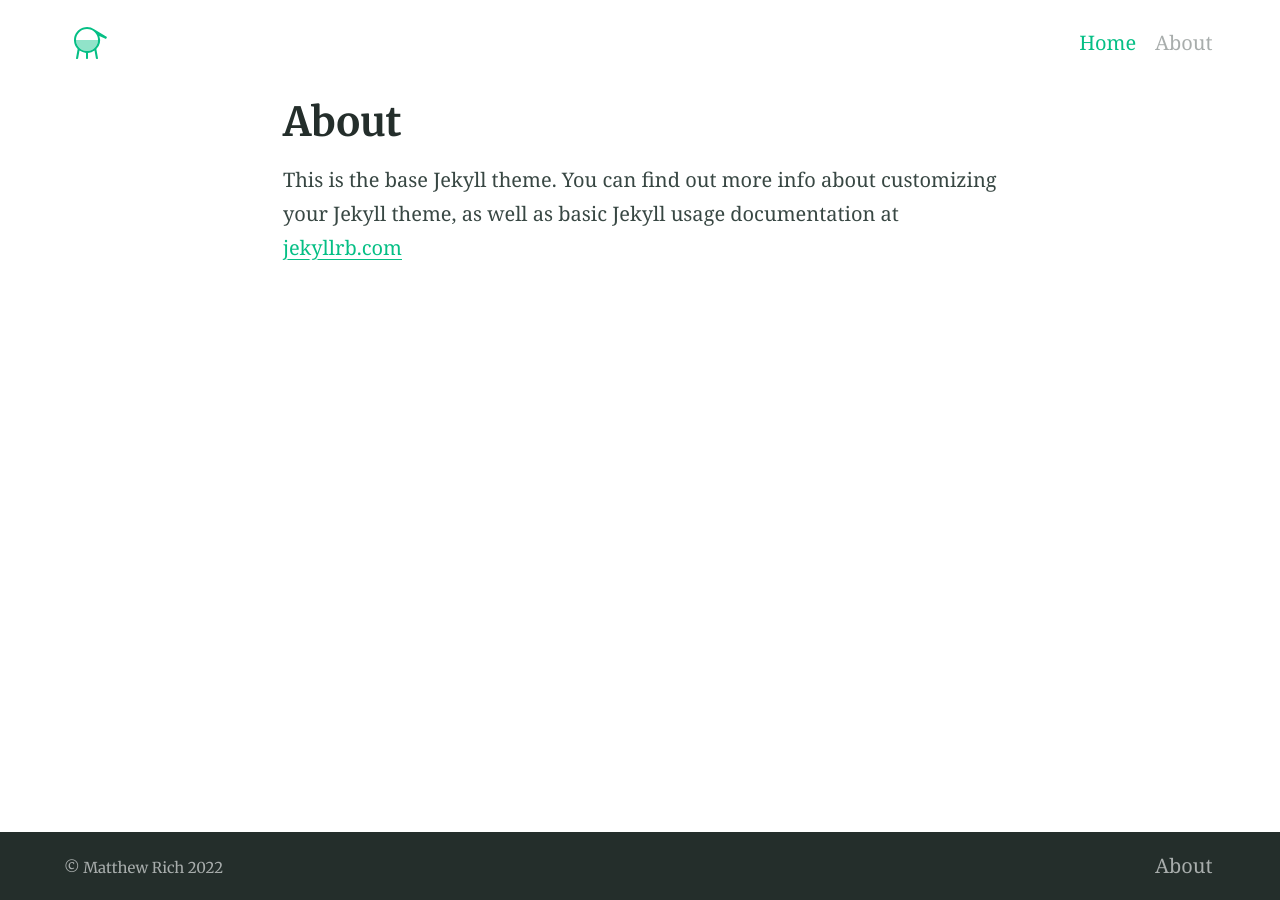
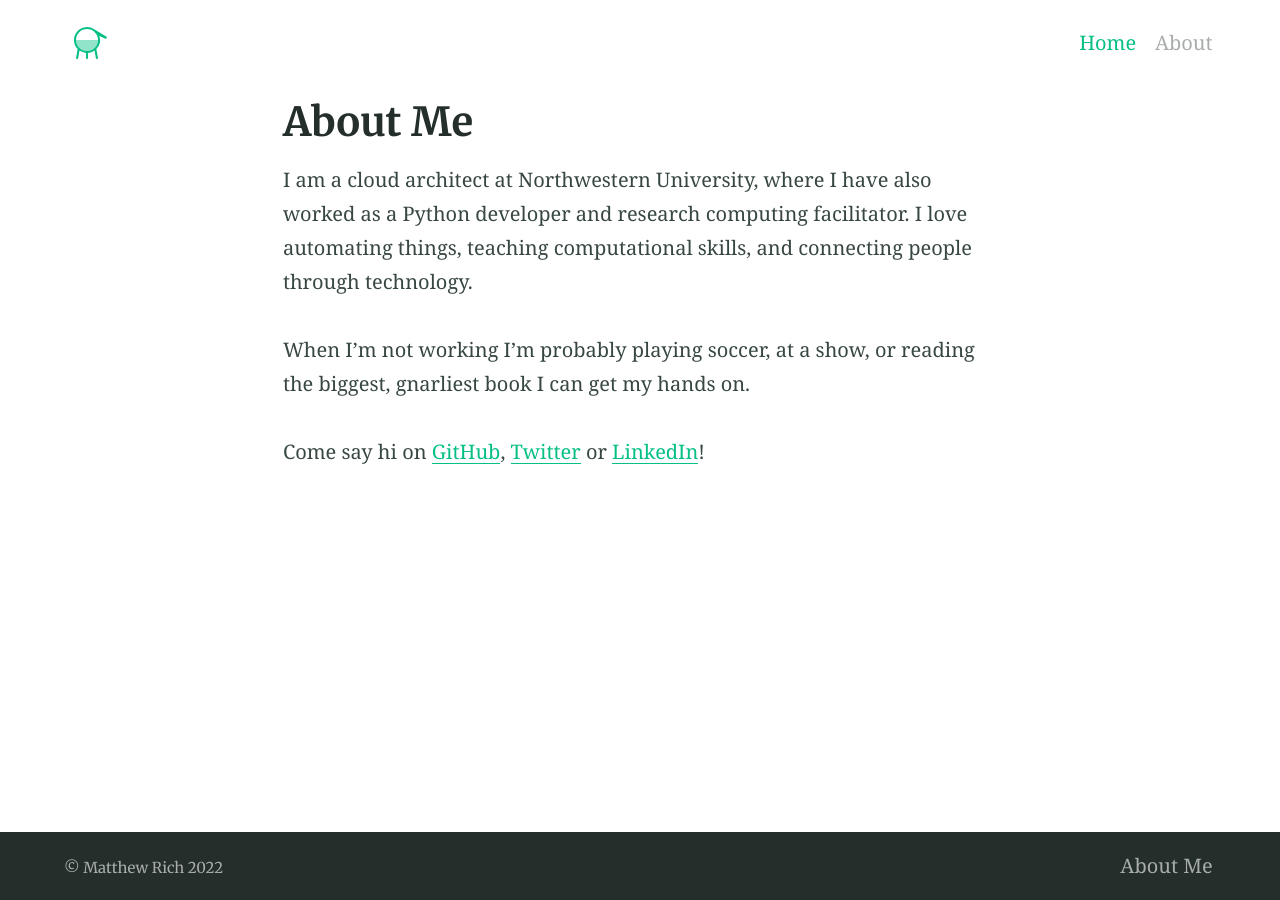
Before and after one commit to mrichnu/blog, a Jekyll site: the page built from about.md, in a window 1280 px wide. Built offline with Jekyll 4.4.1, drawn with Linux system fonts in a browser that asks for light colours.

Commit message:
added about page

```diff
--- a/about.md
+++ b/about.md
@@ -1,7 +1,11 @@
 ---
 layout: page
-title: About
+title: About Me
 permalink: /about/
 ---
 
-This is the base Jekyll theme. You can find out more info about customizing your Jekyll theme, as well as basic Jekyll usage documentation at [jekyllrb.com](http://jekyllrb.com/)
+I am a cloud architect at Northwestern University, where I have also worked as a Python developer and research computing facilitator. I love automating things, teaching computational skills, and connecting people through technology.
+
+When I'm not working I'm probably playing soccer, at a show, or reading the biggest, gnarliest book I can get my hands on.
+
+Come say hi on [GitHub](https://github.com/mrichnu/), [Twitter](https://twitter.com/technivore) or [LinkedIn](https://www.linkedin.com/in/matthew-rich/)!
```
Also changed, not shown: 1 other file.
